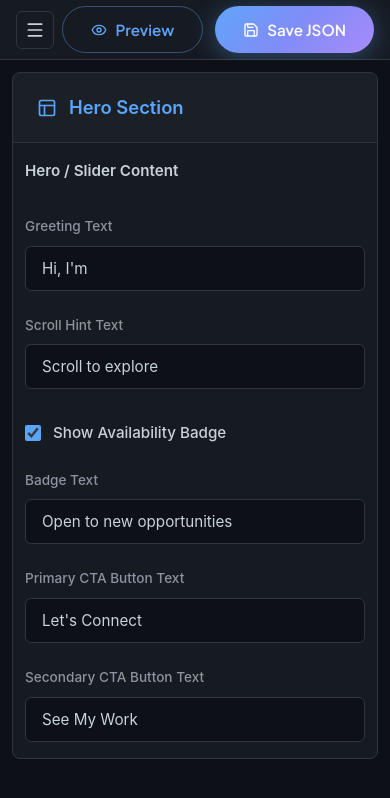
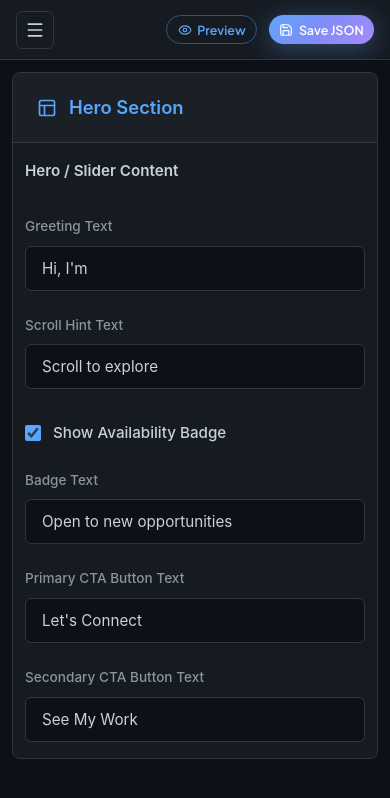
Before and after one commit to manish7479dlp/manish7479dlp.github.io, a React (Vite) app: page /admin in a window 390 px wide. Shown: the top 798 px of the page. Built offline with nearby package versions, Linux system fonts and the light colour scheme.

Commit message:
fix: admin panel button

```diff
--- a/src/admin/AdminLayout.css
+++ b/src/admin/AdminLayout.css
@@ -281,6 +281,17 @@
         padding: 0 1rem;
     }
 
+    .admin-topbar .btn {
+        padding: 0.35rem 0.65rem;
+        font-size: 0.78rem;
+        gap: 0.35rem;
+    }
+
+    .admin-topbar .btn svg {
+        width: 14px;
+        height: 14px;
+    }
+
     .admin-card-body {
         padding: 1rem 0.75rem;
     }
```
